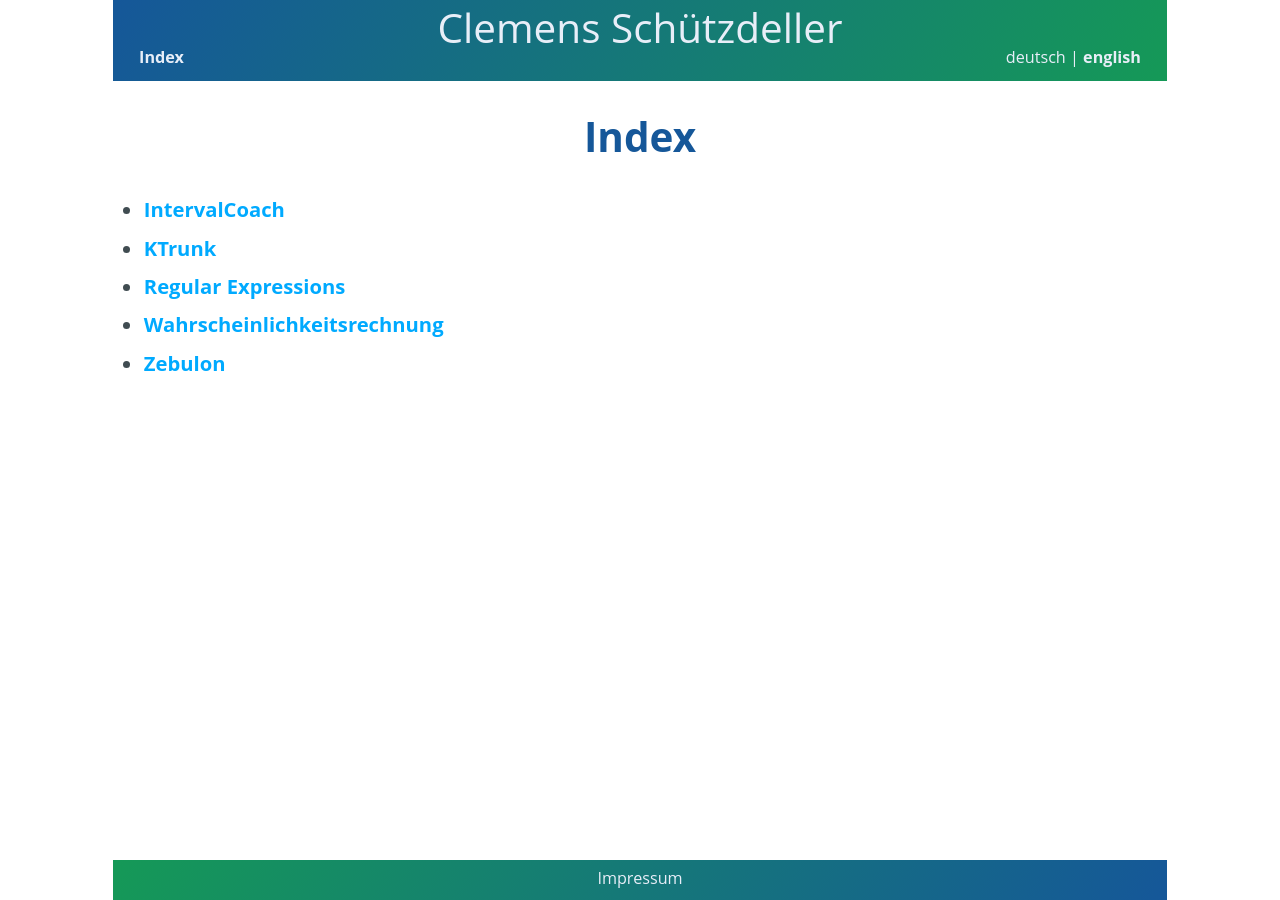
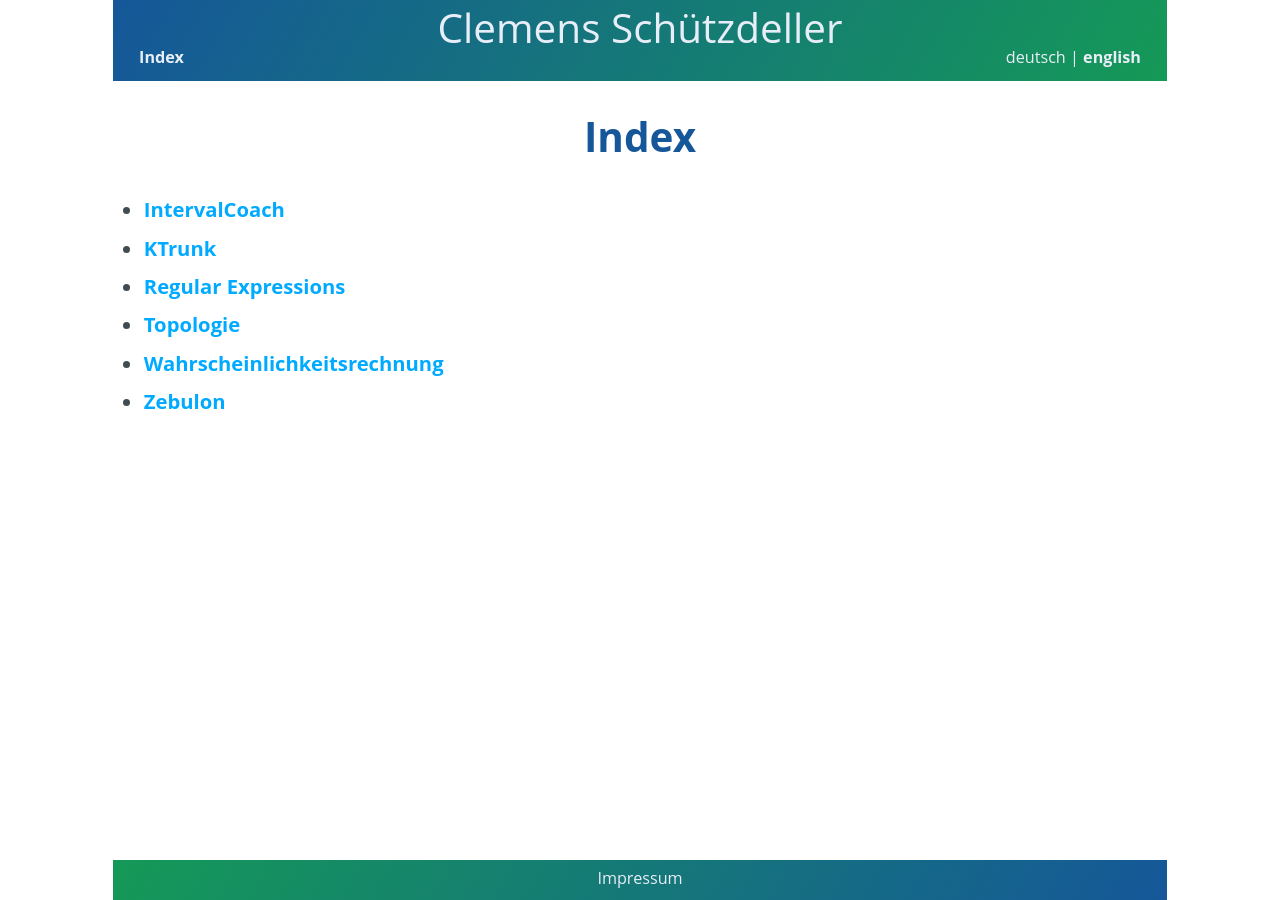
Before and after one commit to cs-LA/home, a Jekyll site: the page built from Pages.md, in a window 1280 px wide. Built offline with Jekyll 4.4.1, drawn with Linux system fonts in a browser that asks for light colours; our own code applies the rules of GitHub Pages for plain Markdown files.

Commit message:
Update Pages.md

```diff
--- a/Pages.md
+++ b/Pages.md
@@ -3,5 +3,6 @@
  - **[IntervalCoach](/home/IntervalCoach/index.html)**
  - **[KTrunk](/home/KTrunk/index.html)**
  - **[Regular Expressions](/home/RegExp/index.html)**
+ - **[Topologie](/home/Topologie.html)**
  - **[Wahrscheinlichkeitsrechnung](/home/Wahrscheinlichkeitsrechnung.html)**
  - **[Zebulon](/home/Zebulon/index.html)**
```
